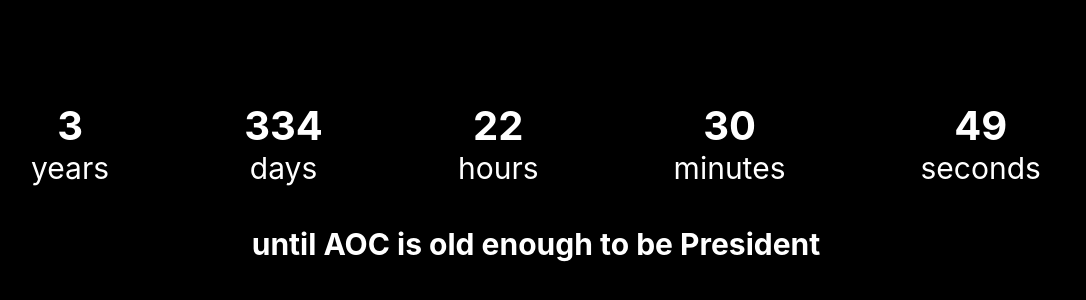
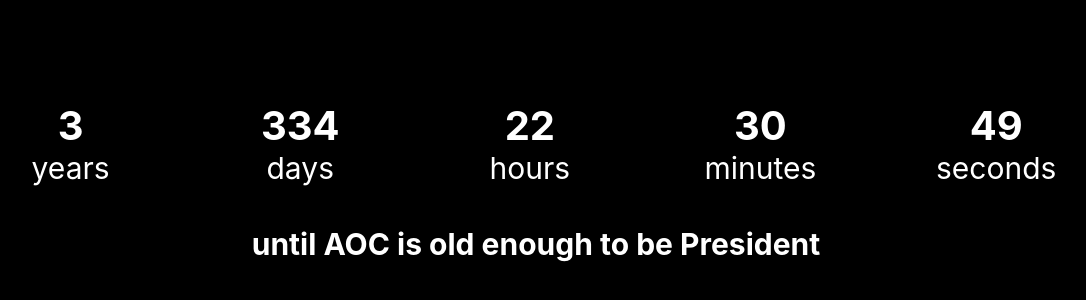
Before and after one commit to cartertoni/aoccountdown, a React (Create React App) app: page / in a window 1280 px wide. Shown: the part 214-514 px from the top of the page, without its empty margins (104-1190 px from the left). Built offline with nearby package versions, Linux system fonts and the light colour scheme.

Commit message:
updated clock element min width

```diff
--- a/src/App.css
+++ b/src/App.css
@@ -52,6 +52,7 @@
 }
 
 .clock-element {
+  min-width: 110px;
   text-align: center;
 }
 
```
